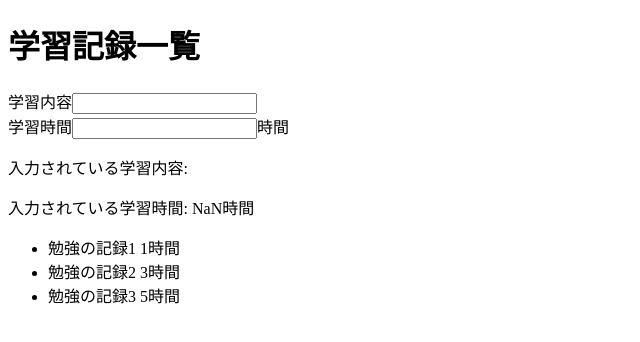
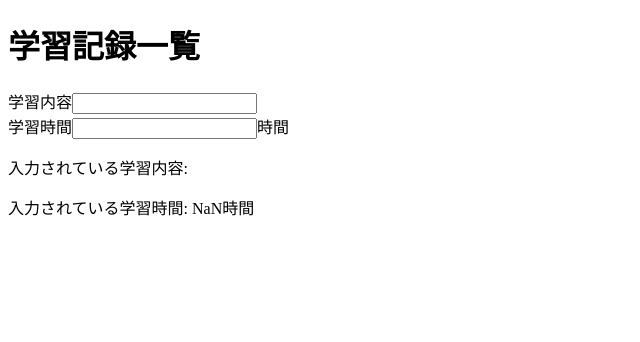
Before and after one commit to Takumi-Tajima/sample-vite, a React (Vite) app: page / in a window 1280 px wide. Shown: the top 342 px of the page, without its empty margins (0-640 px from the left). Built offline with nearby package versions, Linux system fonts and the light colour scheme.

Commit message:
testデータ書き換え

```diff
--- a/src/StudyLog.jsx
+++ b/src/StudyLog.jsx
@@ -1,11 +1,7 @@
 import { useState } from "react";
 
 export const StudyLogs = () => {
-  const records = [
-    { title: "勉強の記録1", time: 1},
-    { title: "勉強の記録2", time: 3},
-    { title: "勉強の記録3", time: 5}
-  ];
+  const [records, setRecords] = useState([]);
   const [studyContent, setStudyContent] = useState("");
   const [studyTime, setStudyTime] = useState("");
   const onChangeStudyContent = (e) => {
```
